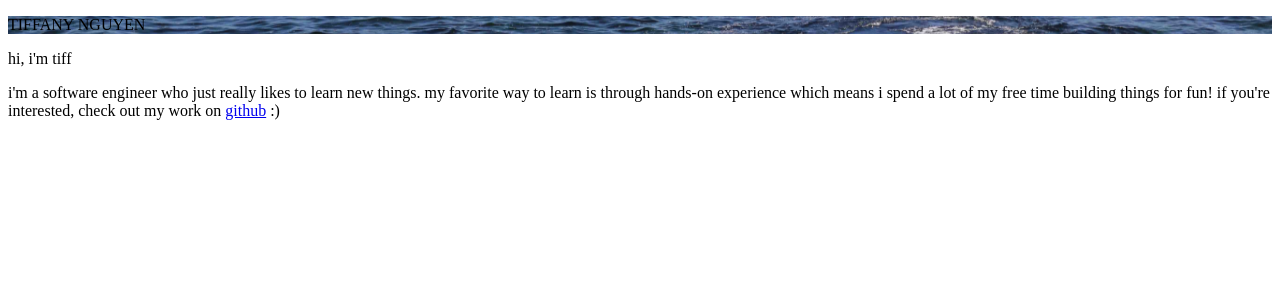
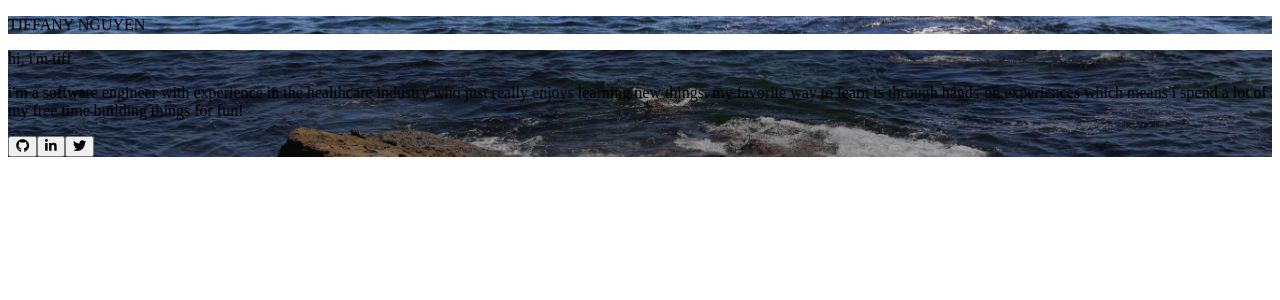
Before and after one commit to tiffkwin/tiff-site, a Next.js app: page / in a window 1280 px wide. Shown: the top 300 px of the page. Built offline with nearby package versions, Linux system fonts and the light colour scheme.

Commit message:
restyling about and adding links

```diff
--- a/components/about.js
+++ b/components/about.js
@@ -1,10 +1,22 @@
+import { FontAwesomeIcon } from '@fortawesome/react-fontawesome'
+import { faGithub, faLinkedinIn, faTwitter } from '@fortawesome/free-brands-svg-icons'
+
 export default function About() {
+  const styling = {
+      backgroundAttachment: 'fixed',
+      backgroundPosition:'center',
+      backgroundImage: 'linear-gradient( rgba(0, 0, 0, 0.35), rgba(0, 0, 0, 0.35) ), url(\'/california-water.jpg\')',
+      backgroundSize: 'cover',
+      backgroundRepeat: 'no-repeat',
+      // filter: 'grayscale(100%)'
+  };
+
   return (
-      <section className="w-screen h-screen bg-black">
+    <section className="w-screen h-screen bg-black" style={styling}>
       <div className="flex items-center w-full h-full">
         <div className="flex flex-col w-full items-center">
-                <div className="w-2/3 rounded border border-white">
-                    <div className="rounded-t h-6 border-b border-white flex flex-row py-1 px-2 items-center bg-white">
+          <div className="w-2/3 rounded border border-white bg-black">
+            <div className="rounded-t-sm h-6 border-b border-white flex flex-row py-1 px-2 items-center bg-white">
               <div className="rounded-full border-2 border-black h-3 w-3 mx-1 bg-black"></div>
               <div className="rounded-full border-2 border-black h-3 w-3 mr-1 bg-black"></div>
               <div className="rounded-full border-2 border-black h-3 w-3 mr-1 bg-black"></div>
@@ -15,9 +27,20 @@ export default function About() {
                 <div className="w-3 my-1 mx-2 bg-white animate-blink"></div>
               </div>
               <p className="text-white text-md tracking-wider mt-6">
-                            i'm a software engineer who just really likes to learn new things. my favorite way to learn is through hands-on experience which means i spend a lot of my free time building things for fun! if you're interested, check out my work on <a href="https://github.com/tiffkwin" className="underline hover:no-underline">github</a> :)
+                i'm a software engineer with experience in the healthcare industry who just really enjoys learning new things. my favorite way to learn is through hands-on experiences which means i spend a lot of my free time building things for fun!
               </p>
             </div>
+          </div>
+          <div className="flex flex-row w-2/3 items-center mt-4 justify-end">
+            <button className="h-8 w-8 rounded-full bg-white mx-2 hover:bg-blue-50 hover:text-" onClick={() => window.open('https://github.com/tiffkwin')}>
+              <FontAwesomeIcon icon={faGithub}></FontAwesomeIcon>
+            </button>
+            <button className="h-8 w-8 rounded-full bg-white mx-2 hover:bg-blue-50" onClick={() => window.open('https://www.linkedin.com/in/tiffany-k-nguyen/')}>
+              <FontAwesomeIcon icon={faLinkedinIn}></FontAwesomeIcon>
+            </button>
+            <button className="h-8 w-8 rounded-full bg-white mx-2 hover:bg-blue-50" onClick={() => window.open('https://twitter.com/tiffknguyen')}>
+              <FontAwesomeIcon icon={faTwitter}></FontAwesomeIcon>
+            </button>
         </div>
         </div>
       </div>
--- a/components/hero.js
+++ b/components/hero.js
@@ -8,7 +8,7 @@ export default function Hero() {
   };
 
   return (
-    <section className="w-screen h-screen" style={styling}>
+    <section className="w-screen h-screen" style={styling} aria-label="rocky californian waters">
       <div className="flex items-center w-full h-full text-center">
         <div className="flex flex-col w-full items-center">
             <p className="bg-black py-2 px-6 text-2xl text-white text-center tracking-widest">TIFFANY NGUYEN</p>
--- a/package.json
+++ b/package.json
@@ -8,6 +8,11 @@
     "start": "next start"
   },
   "dependencies": {
+    "@fortawesome/fontawesome-svg-core": "^1.2.34",
+    "@fortawesome/free-brands-svg-icons": "^5.15.2",
+    "@fortawesome/free-regular-svg-icons": "^5.15.2",
+    "@fortawesome/free-solid-svg-icons": "^5.15.2",
+    "@fortawesome/react-fontawesome": "^0.1.14",
     "@tailwindcss/postcss7-compat": "^2.0.2",
     "autoprefixer": "^10.2.4",
     "next": "10.0.6",
--- a/pages/index.js
+++ b/pages/index.js
@@ -1,5 +1,4 @@
 import Hero from '../components/hero';
-import TestSpace from '../components/test-space';
 import About from '../components/about';
 
 export default function Home() {
--- a/tailwind.config.js
+++ b/tailwind.config.js
@@ -1,3 +1,5 @@
+const colors = require('tailwindcss/colors');
+
 module.exports = {
   purge: ['./pages/**/*.{js,ts,jsx,tsx}', './components/**/*.{js,ts,jsx,tsx}'],
   darkMode: false, // or 'media' or 'class'
```
Also changed, not shown: public/dark-water.jpg (added), 1 other file (tests, documents, lock files or other folders). Lines whose indentation alone changed are shown as unchanged.
